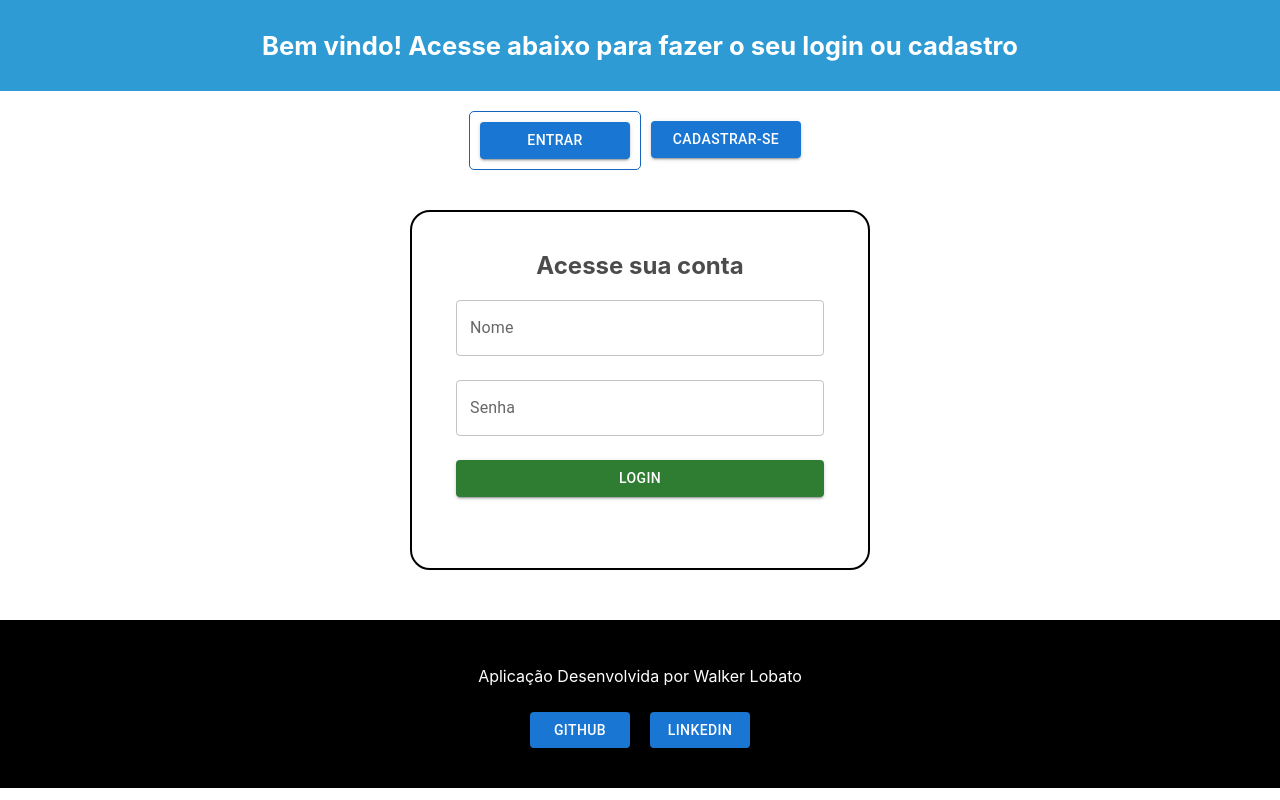
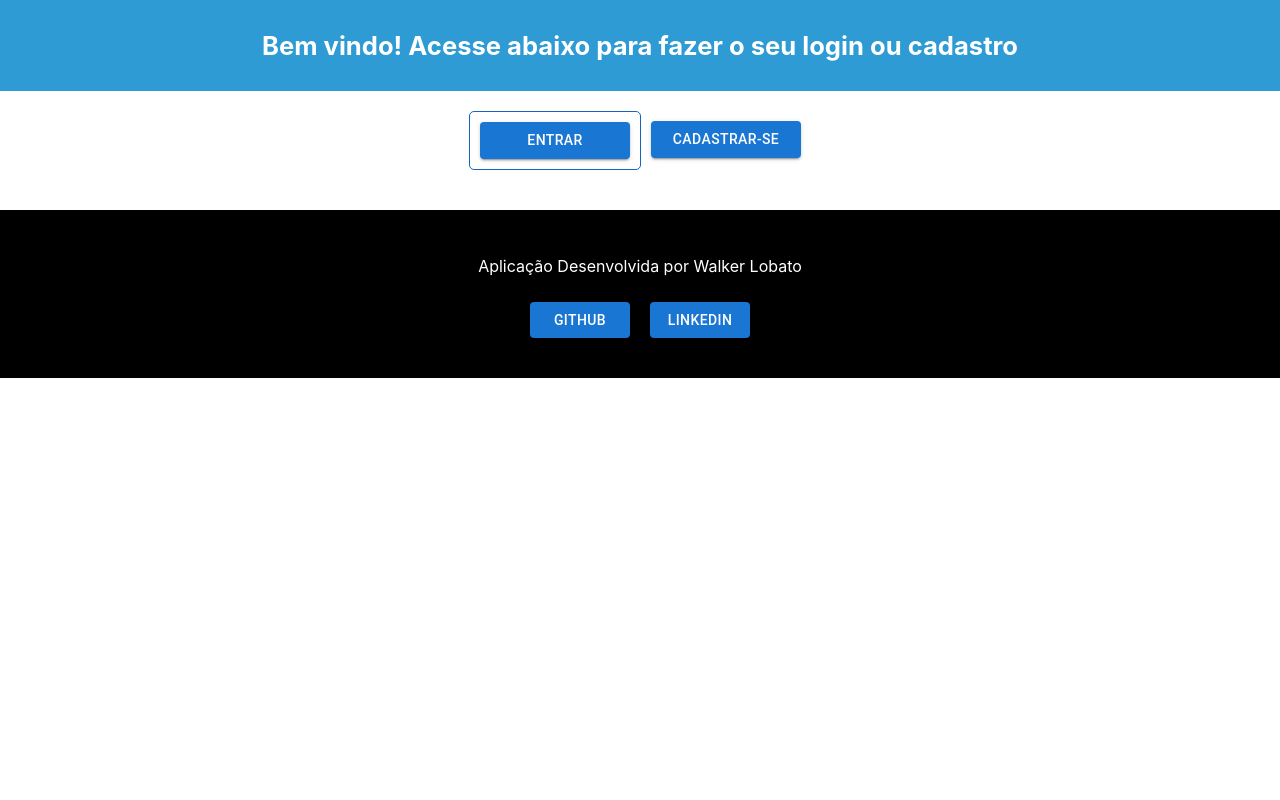
Before and after one commit to WalkerBrum/login-cadaster-react, a React (Create React App) app: page /login in a window 1280 px wide. Built offline with nearby package versions, Linux system fonts and the light colour scheme.

Commit message:
Adjusting paths

```diff
--- a/src/App.js
+++ b/src/App.js
@@ -20,9 +20,9 @@ function App() {
         <Access />
 
         <Routes>
-          <Route path='/login-cadaster-react' element={<Home />}/>
-          <Route path='/login' element={<Login />}/>
-          <Route path='/user/cadaster' element={<Register/>}/>
+          <Route path='/login-cadaster-react/' element={<Home />}/>
+          <Route path='/login-cadaster-react/login' element={<Login />}/>
+          <Route path='/login-cadaster-react/cadaster' element={<Register/>}/>
         </Routes>
 
         <Footer />
```
